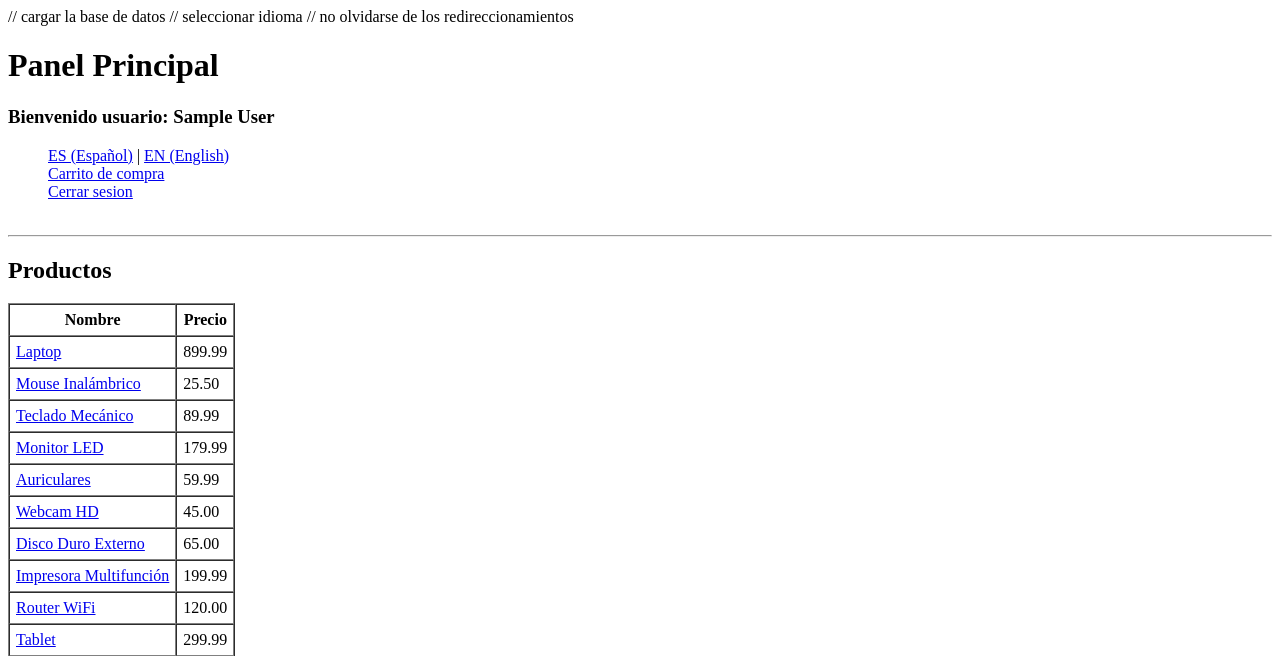
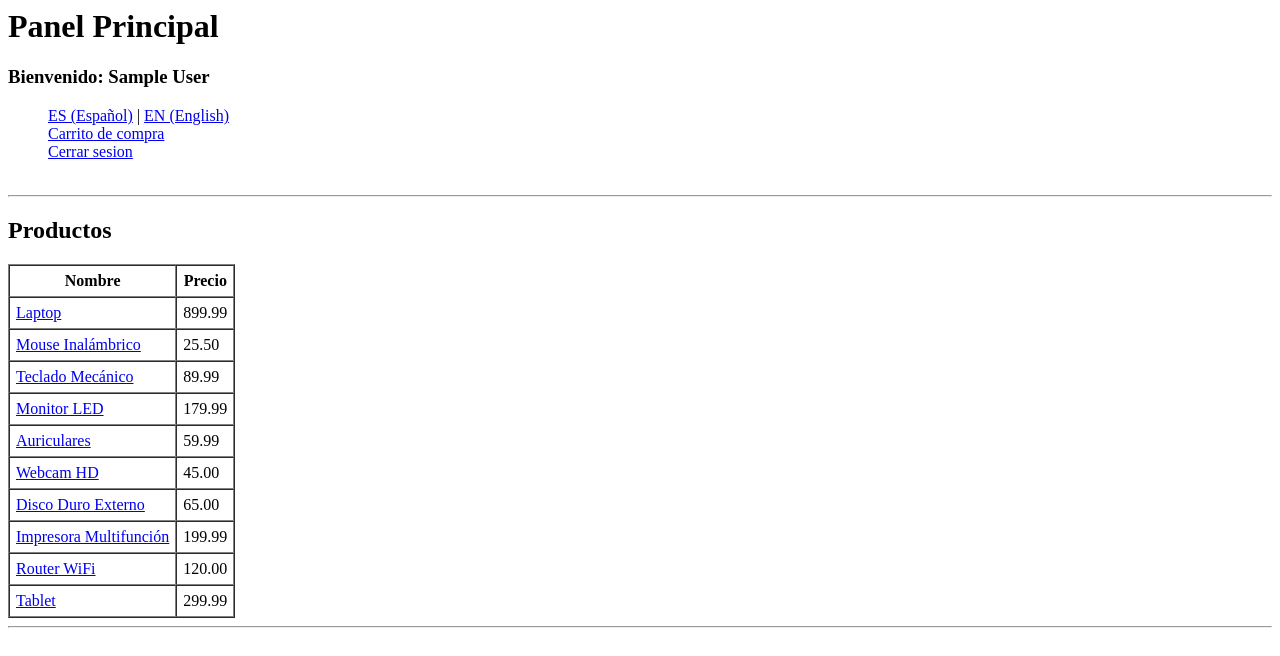
Before and after one commit to estebanda2k1/Proyecto_TiendaWeb, a PHP site: page /tienda/panelPrincipal.php in a window 1280 px wide. Shown: the top 656 px of the page. Run offline with PHP 8.4, Linux system fonts and the light colour scheme; the visitor is signed in with stand-in values (Sample User, id 1); data comes from the database, SQL or seed files in the repository.

Commit message:
cambios de nombres específicos

```diff
--- a/tienda/acceso.php
+++ b/tienda/acceso.php
@@ -1,9 +1,3 @@
-// autenticacion correcta con el usuario quemado
-// Iniciar sesion y setear las cookies para el recordar usuario
-// setear las cookies en caso de recordar, organizar todos lo de las cookies para el if y si esta correcto
-//Se puede “quemar” el usuario a test / test123.
-// crear la sesion para el carrito
-
 <?php
 session_start();
 
--- a/tienda/panelPrincipal.php
+++ b/tienda/panelPrincipal.php
@@ -1,6 +1,3 @@
-// cargar la base de datos
-// seleccionar idioma
-// no olvidarse de los redireccionamientos
 <?php
 session_start();
 require_once __DIR__ . '/DBConnection.php';
@@ -45,7 +42,7 @@ try {
     <body>
         <h1>Panel Principal</h1>
 
-        <h3>Bienvenido usuario: <?php echo isset($_SESSION['nombre']) ? htmlspecialchars($_SESSION['nombre']) : 'Invitado'; ?></h3>
+        <h3>Bienvenido: <?php echo isset($_SESSION['nombre']) ? htmlspecialchars($_SESSION['nombre']) : 'Invitado'; ?></h3>
 
     <ul>
     <a href="?lang=es">ES (Español)</a> |
```
